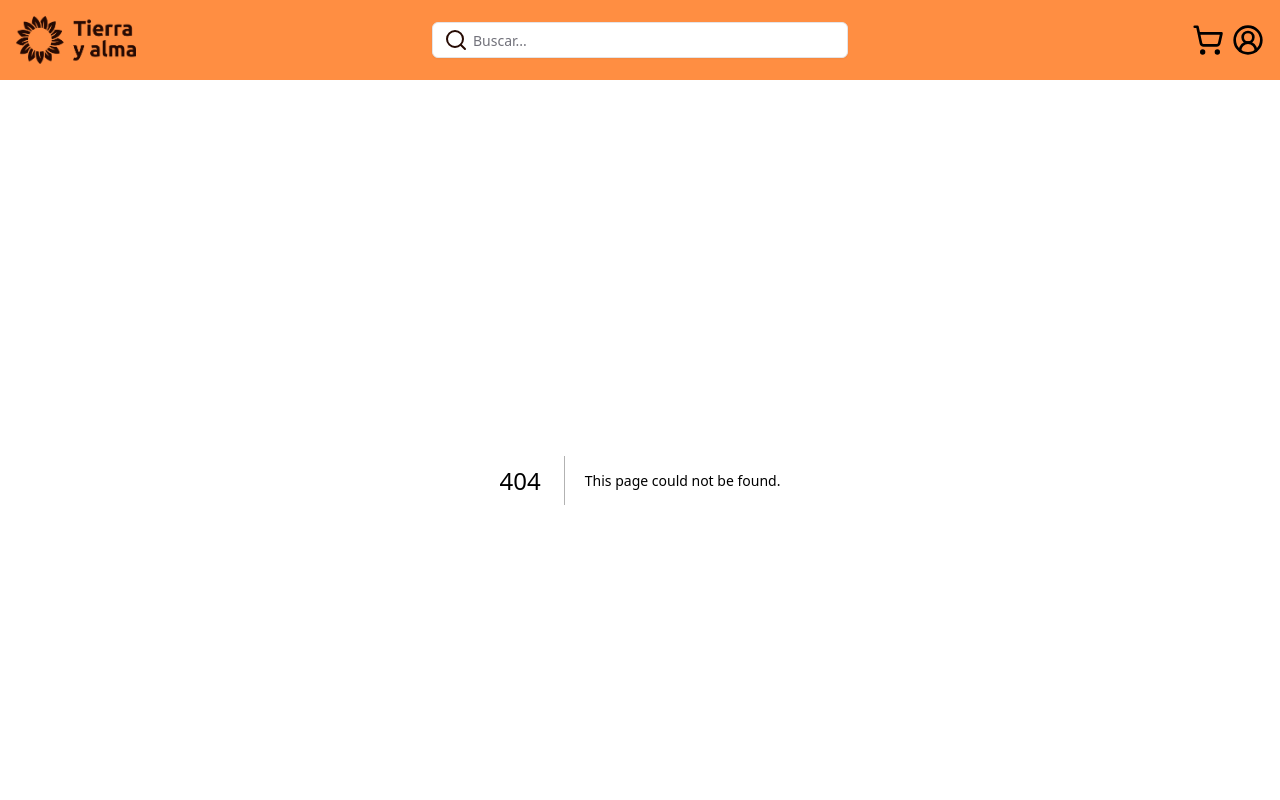
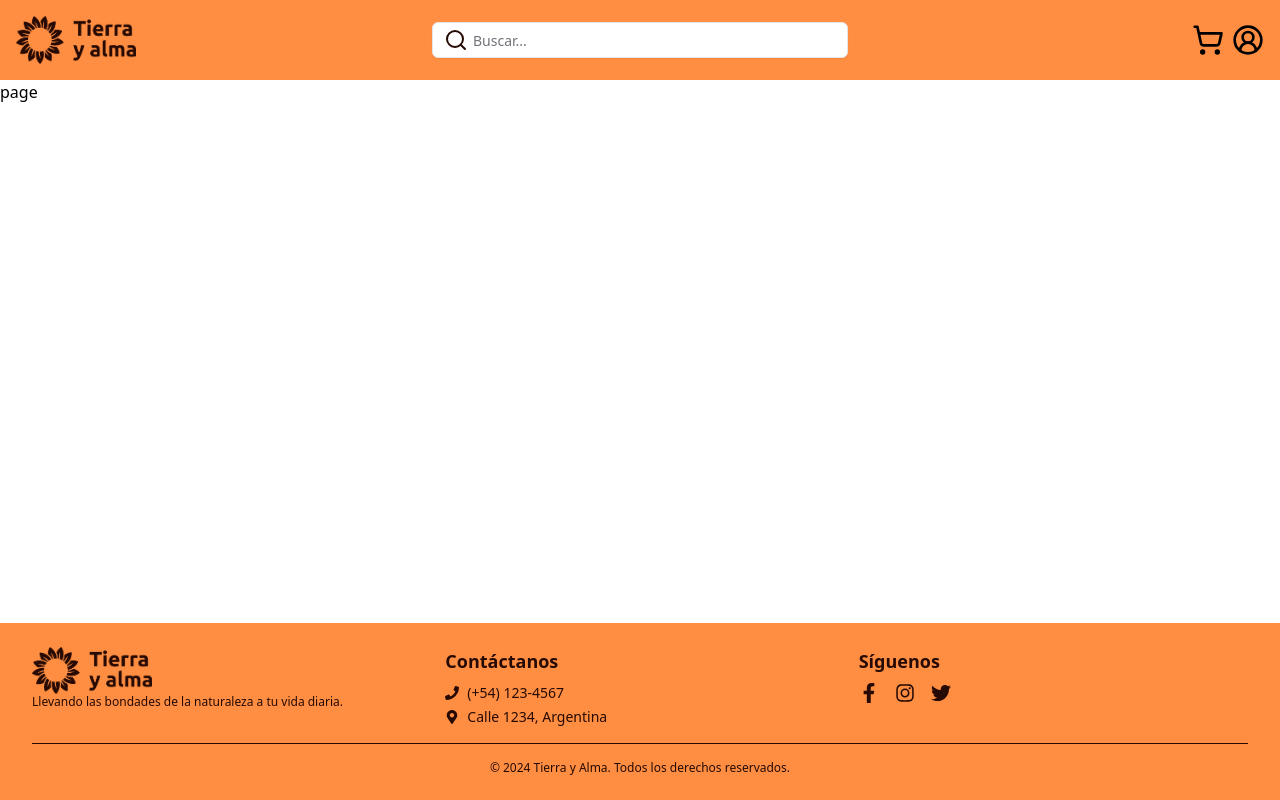
Before and after one commit to No-Country-simulation/c21-43-t-node-react, a Next.js app in the folder frontend/: page /mercado-pago in a window 1280 px wide. Before the commit this address had no page. Shown: the top 800 px of the page. Built offline with nearby package versions, Linux system fonts and the light colour scheme.

Commit message:
fix: use server components page.tsx

```diff
--- /dev/null
+++ b/frontend/src/app/(ecommerce)/mercado-pago/page.tsx
@@ -0,0 +1,8 @@
+
+const page = () => {
+  return (
+    <div>page</div>
+  )
+}
+
+export default page
```
